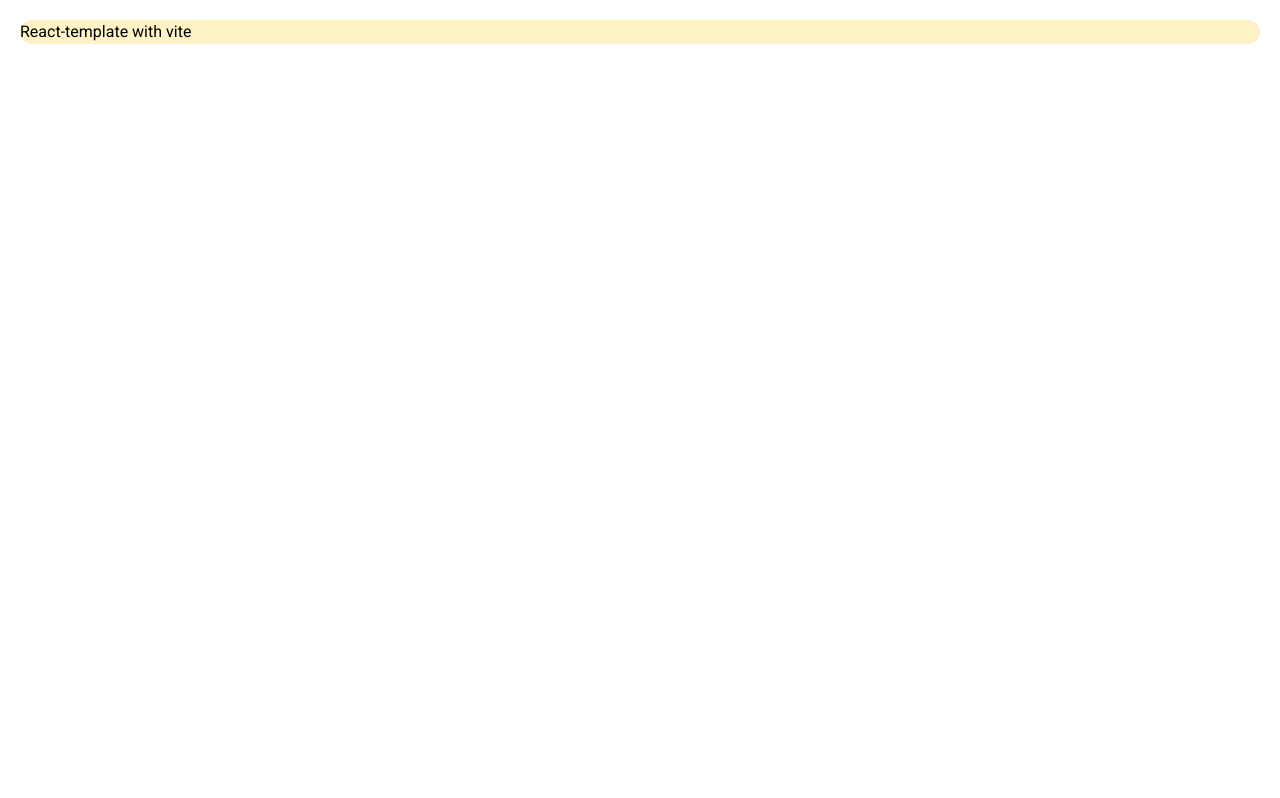
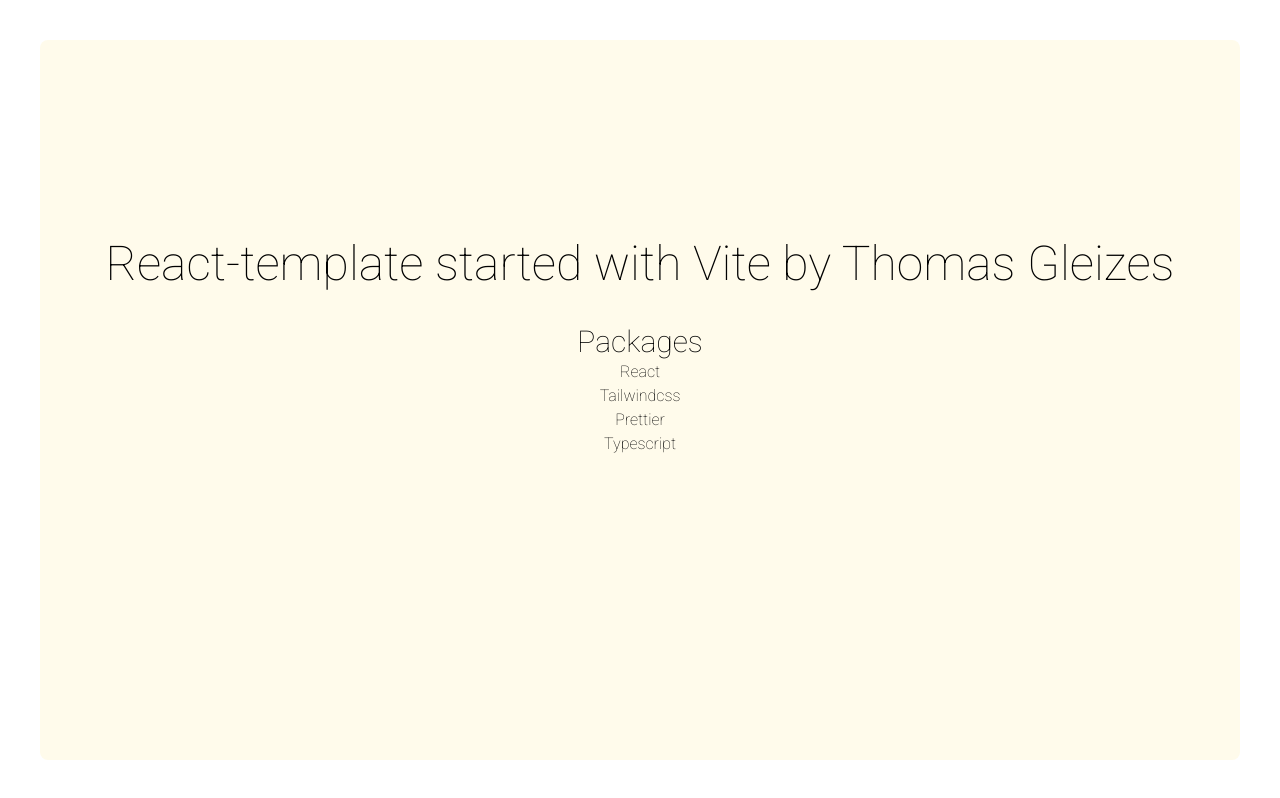
Before and after one commit to thomas-gleizes/react-template, a React (Vite) app: page / in a window 1280 px wide. Built offline with nearby package versions, Linux system fonts and the light colour scheme.

Commit message:
design home page

```diff
--- a/src/pages/Home.tsx
+++ b/src/pages/Home.tsx
@@ -2,9 +2,61 @@
 
 const Home: React.FC = () => {
   return (
-    <div className="min-h-screen p-5">
-      <div className="bg-yellow-100 rounded-xl w-full h-full">
-        <h1>React-template with vite</h1>
+    <div className="h-screen p-10 shadow-xl">
+      <div className="relative bg-yellow-50 w-full h-full rounded-lg">
+        <div className="absolute top-1/3 -mt-10 w-full">
+          <h1 className="text-center text-5xl font-light mb-9">
+            React-template started with Vite by{" "}
+            <a
+              href="https://github.com/thomas-gleizes"
+              target="_blank"
+              className="transition transform hover:scale-105 duration-100"
+            >
+              Thomas Gleizes
+            </a>
+          </h1>
+          <div className="text-center font-light text-md">
+            <h2 className="text-3xl">Packages</h2>
+            <ol>
+              <li>
+                <a
+                  className="hover:underline"
+                  href="https://fr.reactjs.org/"
+                  target="_blank"
+                >
+                  React
+                </a>
+              </li>
+              <li>
+                <a
+                  className="hover:underline"
+                  href="https://tailwindcss.com/"
+                  target="_blank"
+                >
+                  Tailwindcss
+                </a>
+              </li>
+              <li>
+                <a
+                  className="hover:underline"
+                  href="https://prettier.io/"
+                  target="_blank"
+                >
+                  Prettier
+                </a>
+              </li>
+              <li>
+                <a
+                  className="hover:underline"
+                  href="https://www.typescriptlang.org/"
+                  target="_blank"
+                >
+                  Typescript
+                </a>
+              </li>
+            </ol>
+          </div>
+        </div>
       </div>
     </div>
   );
```
